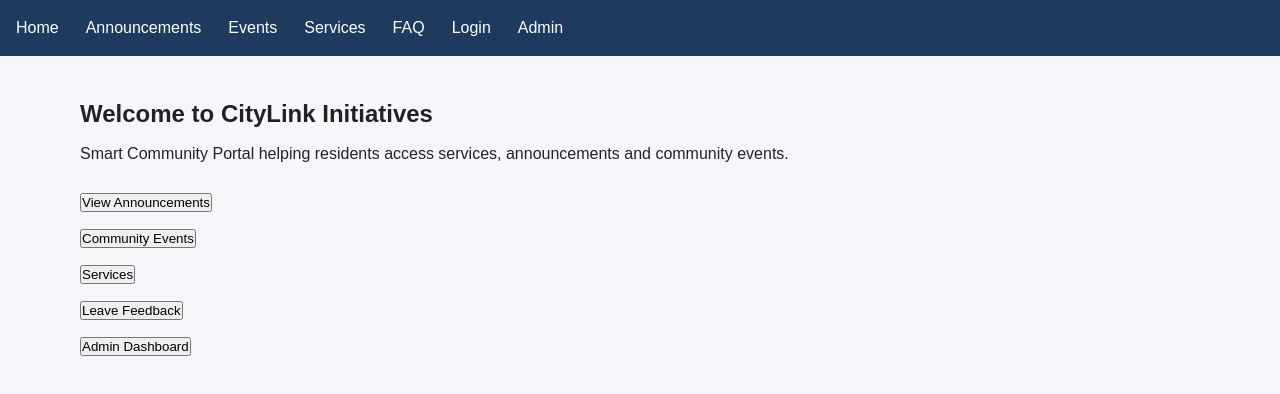
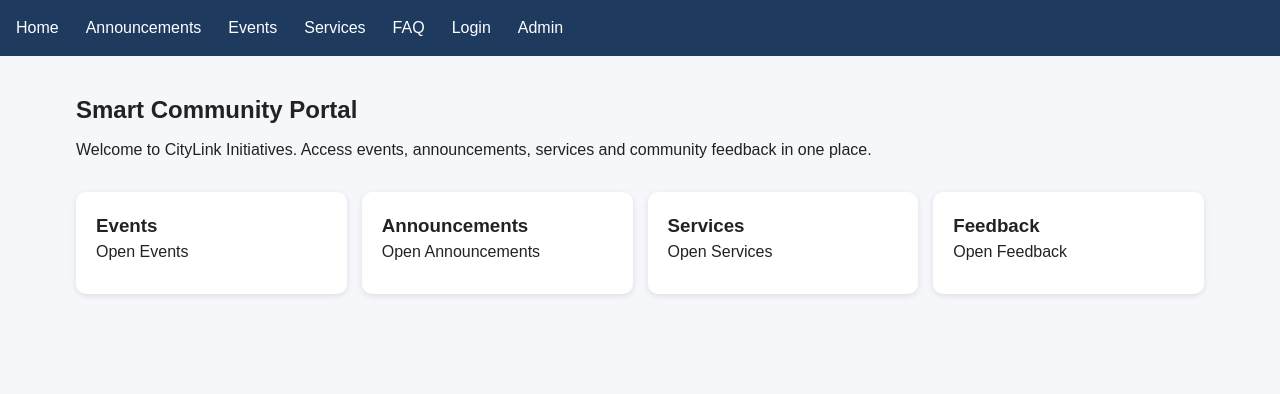
Before and after one commit to 30099789/CityLink, a React (Vite) app in the folder client/: page / in a window 1280 px wide. Shown: the top 394 px of the page. Built offline with nearby package versions, Linux system fonts and the light colour scheme.

Commit message:
added XML announcements data

```diff
--- a/client/src/pages/Announcements.tsx
+++ b/client/src/pages/Announcements.tsx
@@ -1,3 +1,49 @@
+import { useEffect, useState } from "react";
+
+type Announcement = {
+  title: string;
+  date: string;
+};
+
 export default function Announcements() {
-  return <h1>Announcements</h1>;
+  const [items, setItems] = useState<Announcement[]>([]);
+
+  useEffect(() => {
+    fetch("/src/data/announcements.xml")
+      .then((res) => res.text())
+      .then((xmlText) => {
+        const parser = new DOMParser();
+        const xml = parser.parseFromString(xmlText, "text/xml");
+
+        const data = Array.from(
+          xml.getElementsByTagName("announcement")
+        ).map((item) => ({
+          title: item.getElementsByTagName("title")[0]?.textContent || "",
+          date: item.getElementsByTagName("date")[0]?.textContent || "",
+        }));
+
+        setItems(data);
+      });
+  }, []);
+
+  return (
+    <main>
+      <h1>Announcements</h1>
+
+      {items.map((item, index) => (
+        <div
+          key={index}
+          style={{
+            background: "white",
+            padding: "15px",
+            marginBottom: "10px",
+            borderRadius: "8px",
+          }}
+        >
+          <h3>{item.title}</h3>
+          <p>{item.date}</p>
+        </div>
+      ))}
+    </main>
+  );
 }
--- a/client/src/pages/Home.tsx
+++ b/client/src/pages/Home.tsx
@@ -2,44 +2,46 @@ import { Link } from "react-router-dom";
 
 export default function Home() {
   return (
-    <div className="home-page" style={{ padding: "24px" }}>
-      {/* Hero section */}
-      <section style={{ marginBottom: "24px" }}>
-        <h1>Welcome to CityLink Initiatives</h1>
+    <main>
+      <section style={{ marginBottom: "30px" }}>
+        <h1>Smart Community Portal</h1>
         <p>
-          Smart Community Portal helping residents access services,
-          announcements and community events.
+          Welcome to CityLink Initiatives. Access events, announcements,
+          services and community feedback in one place.
         </p>
       </section>
 
-      {/* Quick links */}
       <section
         style={{
           display: "grid",
-          gap: "12px",
-          maxWidth: "500px"
+          gridTemplateColumns: "repeat(auto-fit, minmax(220px, 1fr))",
+          gap: "15px",
         }}
       >
-        <Link to="/announcements">
-          <button>View Announcements</button>
-        </Link>
-
-        <Link to="/events">
-          <button>Community Events</button>
-        </Link>
-
-        <Link to="/services">
-          <button>Services</button>
-        </Link>
-
-        <Link to="/feedback">
-          <button>Leave Feedback</button>
-        </Link>
-
-        <Link to="/admin">
-          <button>Admin Dashboard</button>
-        </Link>
+        <Card title="Events" link="/events" />
+        <Card title="Announcements" link="/announcements" />
+        <Card title="Services" link="/services" />
+        <Card title="Feedback" link="/feedback" />
       </section>
-    </div>
+    </main>
   );
 }
+
+function Card({ title, link }: { title: string; link: string }) {
+  return (
+    <Link
+      to={link}
+      style={{
+        background: "white",
+        padding: "20px",
+        borderRadius: "10px",
+        textDecoration: "none",
+        color: "#222",
+        boxShadow: "0 2px 6px rgba(0,0,0,0.1)",
+      }}
+    >
+      <h3>{title}</h3>
+      <p>Open {title}</p>
+    </Link>
+  );
+}
```
Also changed, not shown: 1 other file (tests, documents, lock files or other folders).
